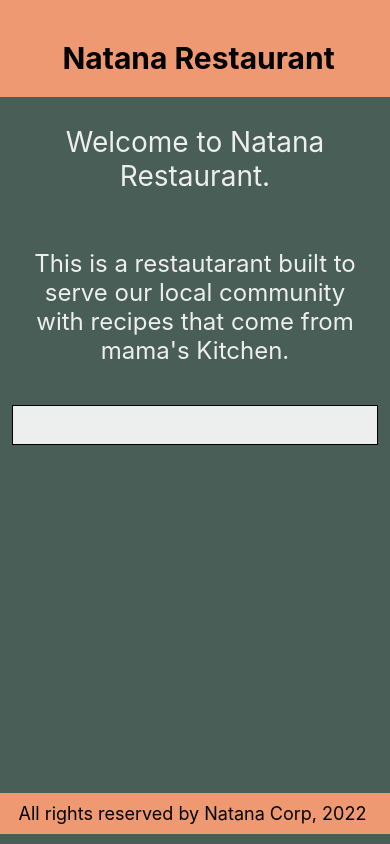
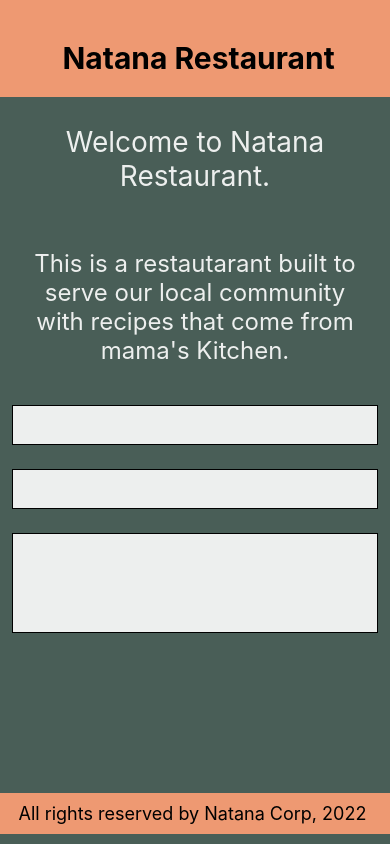
Before and after one commit to Jadashi97/Restaurant-app, a React Native app: screen / in a window 390 px wide. Built offline with nearby package versions, Linux system fonts and the light colour scheme.

Commit message:
(feat): learned how to use KeyboardAvoidView to set keyboard disapper on-drag

```diff
--- a/components/FeedBackForm.js
+++ b/components/FeedBackForm.js
@@ -1,13 +1,19 @@
 import React, {useState} from 'react';
 
-import { ScrollView, Text, StyleSheet, TextInput } from 'react-native';
+import { ScrollView, Text, StyleSheet, TextInput, KeyboardAvoidingView, Platform } from 'react-native';
 
 const FeedBackForm = () => {
     // declare variables
     const [firstName, onChangeFistName] = useState(" ");
+    const [lastName, onChangeLastName] = useState(" ");
+    const [message, onChangeMessage] = useState(" ");
 
     return (
-        <ScrollView style={styles.container}>
+        <KeyboardAvoidingView
+            // this handles for what shoould happen to the keyboard when text happens
+            style={styles.container}
+            behavior={Platform.OS === 'ios'? 'padding' : 'height'}>
+            <ScrollView keyboardDismissMode='on-drag'>
                 <Text style={styles.headingSection}>
                     Welcome to Natana Restaurant.
                 </Text>
@@ -22,7 +28,20 @@ const FeedBackForm = () => {
                     placeholder={"First Name"}
                     onChange={onChangeFistName}
                 />
+                <TextInput
+                    style={styles.inputBox}
+                    value={lastName}
+                    placeholder={"Last Name"}
+                    onChange={onChangeLastName}
+                />
+                <TextInput
+                    style={styles.messageInput}
+                    value={message}
+                    placeholder={"Message"}
+                    onChange={onChangeMessage}
+                />
             </ScrollView>
+        </KeyboardAvoidingView>
     );
 };
 
@@ -38,6 +57,14 @@ const styles = StyleSheet.create({
         fontSize: 16,
         borderColor: 'EDEFEE',
         backgroundColor: '#EDEFEE',
+    },
+    messageInput: {
+        height: 100,
+        margin: 12,
+        borderWidth: 1,
+        padding: 10,
+        fontSize: 16,
+        backgroundColor: '#EDEFEE'
     },
     infoSection: {
         fontSize: 24,
```
Lines whose indentation alone changed are shown as unchanged.
